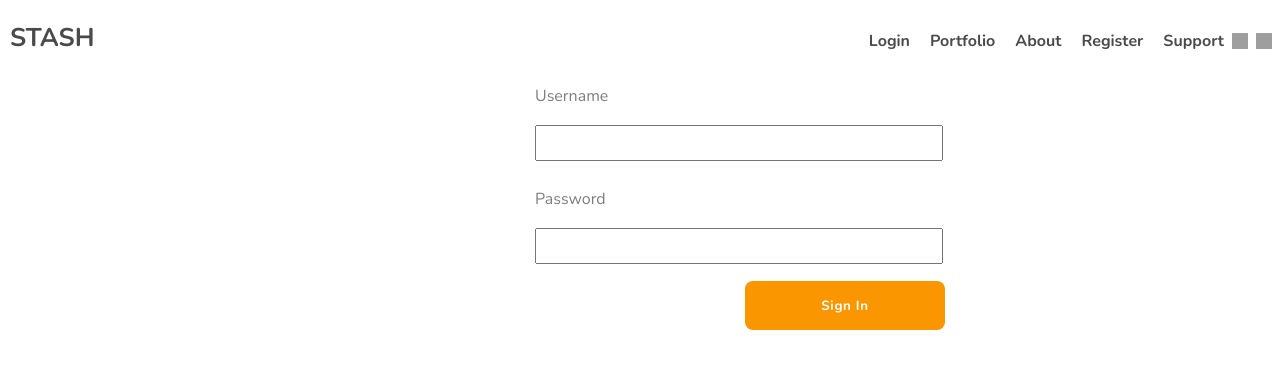
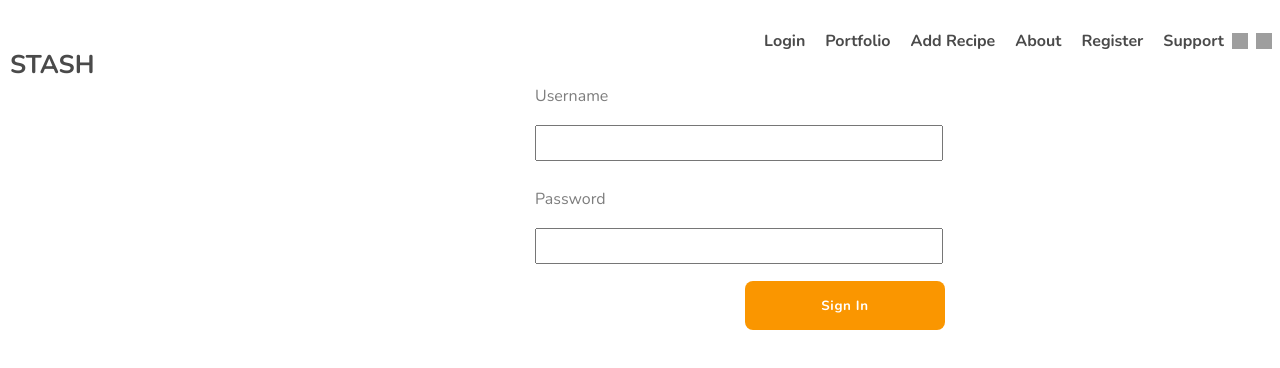
Before and after one commit to Team-Chef-Porfolio/Chef-Portfolio, a React (Create React App) app in the folder chef-portfolio/: page /login in a window 1280 px wide. Shown: the top 368 px of the page. Built offline with nearby package versions, Linux system fonts and the light colour scheme; no server answers; grey boxes are pictures that could not be loaded.

Commit message:
makes the site sort of work, add recipe button, stash logo links to '/'

```diff
--- a/chef-portfolio/src/components/AddRecipe/AddRecipe.js
+++ b/chef-portfolio/src/components/AddRecipe/AddRecipe.js
@@ -1,6 +1,7 @@
 import React, { useState } from 'react';
 import { axiosAuthenticate } from '../axiosAuthenticate/axiosAuthenticate';
 import styled from 'styled-components';
+import { Link } from 'react-router-dom';
 
 const ChefHeader = styled.h1`
   margin: 30px auto 0;
@@ -67,16 +68,17 @@ const Column2 = styled.div`
 `;
 
 const localChef = localStorage.getItem('username');
+const localId = localStorage.getItem('id')
 
 const AddRecipe = () => {
   const defaultRecipe = {
-    id: '',
+    id: localId,
     chef_name: localChef,
     recipe_title: '',
     item_photo: '',
     chef_location: '',
     item_ingredients: '',
-    user_id: ''
+    user_id: localId
   };
 
   const defaultLocalRecipe = {
@@ -96,13 +98,16 @@ const AddRecipe = () => {
     setRecipe({ ...recipe, [e.target.name]: e.target.value });
   };
 
+
+
   const handleSubmit = (e) => {
     e.preventDefault();
 
     axiosAuthenticate()
+
       .post('/posts/', recipe)
       .then((res) => {
-        console.log(res);
+
         setRecipe(defaultRecipe);
         localStorage.setItem('instructions', localRecipe.recipe_instructions);
         localStorage.setItem('cuisine', localRecipe.cuisine);
--- a/chef-portfolio/src/components/ChefPortfolio/RecipeList.js
+++ b/chef-portfolio/src/components/ChefPortfolio/RecipeList.js
@@ -10,7 +10,7 @@ const RecipeList = (props) => {
 
         // const id = props.match.params.id
         axiosAuthenticate()
-          .get(`https://chef-portfolio-buildweeks-be.herokuapp.com/api/posts/7`)
+          .get(`https://chef-portfolio-buildweeks-be.herokuapp.com/api/posts/`)
           .then(response => {
               setRecipe(response.data);
              console.log(response.data)
--- a/chef-portfolio/src/components/NavBar/NavBar.js
+++ b/chef-portfolio/src/components/NavBar/NavBar.js
@@ -9,7 +9,7 @@ function NavBar(props) {
   return (
     <div className='Navbar-bar'>
 
-        <h1 className='logo'>STASH</h1>
+      <Link to='/'><h1 className='logo'>STASH</h1></Link>
 
       <div className='NavBar'>
         <div className='link'>
@@ -20,6 +20,9 @@ function NavBar(props) {
         </div> */}
         <div className='link'>
           <Link to='/portfolio'>Portfolio</Link>
+        </div>
+        <div className='link'>
+          <Link to='/addrecipe'>Add Recipe</Link>
         </div>
         <div className='link'>
           <Link to='/about'>About</Link>
```
